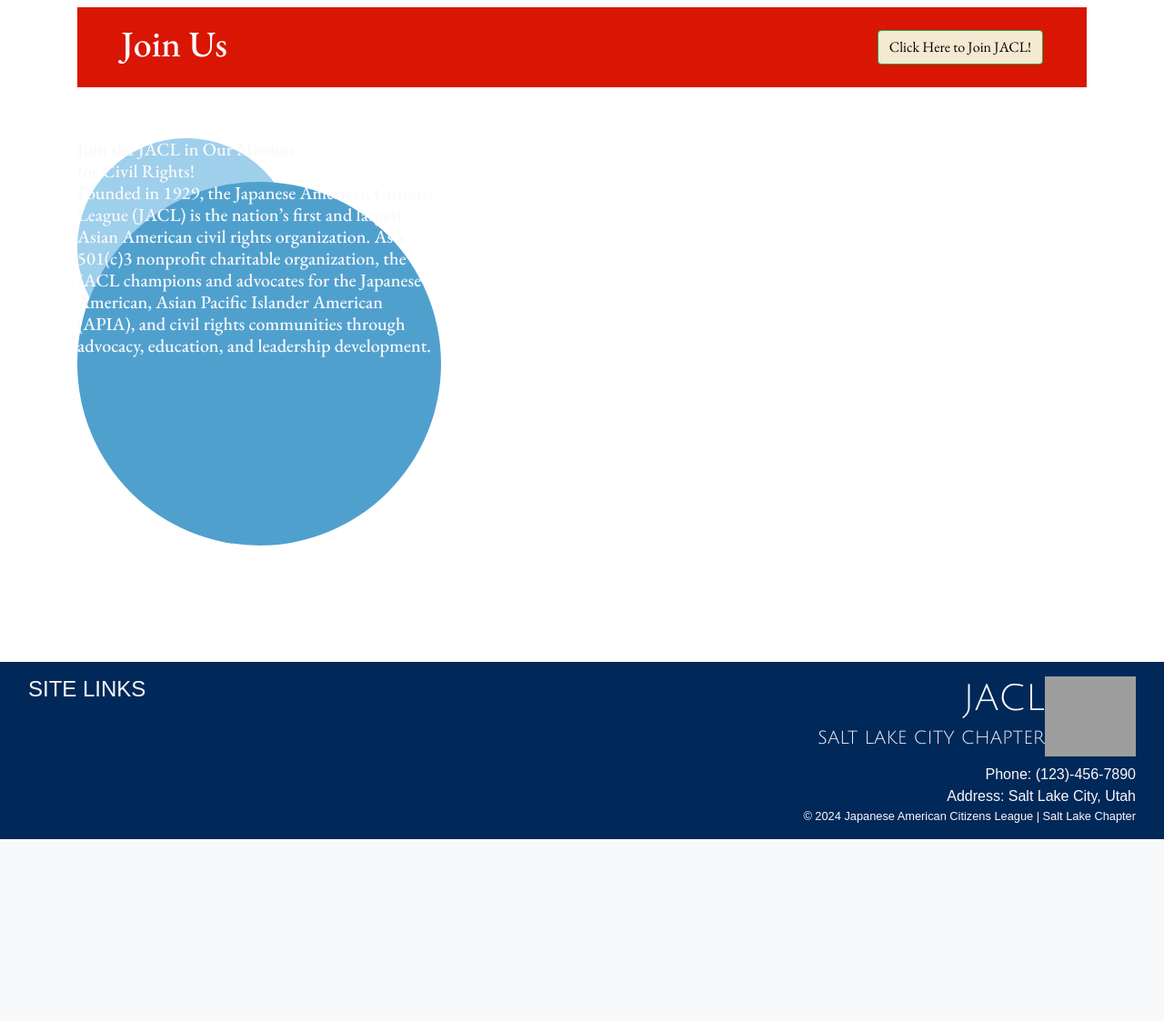
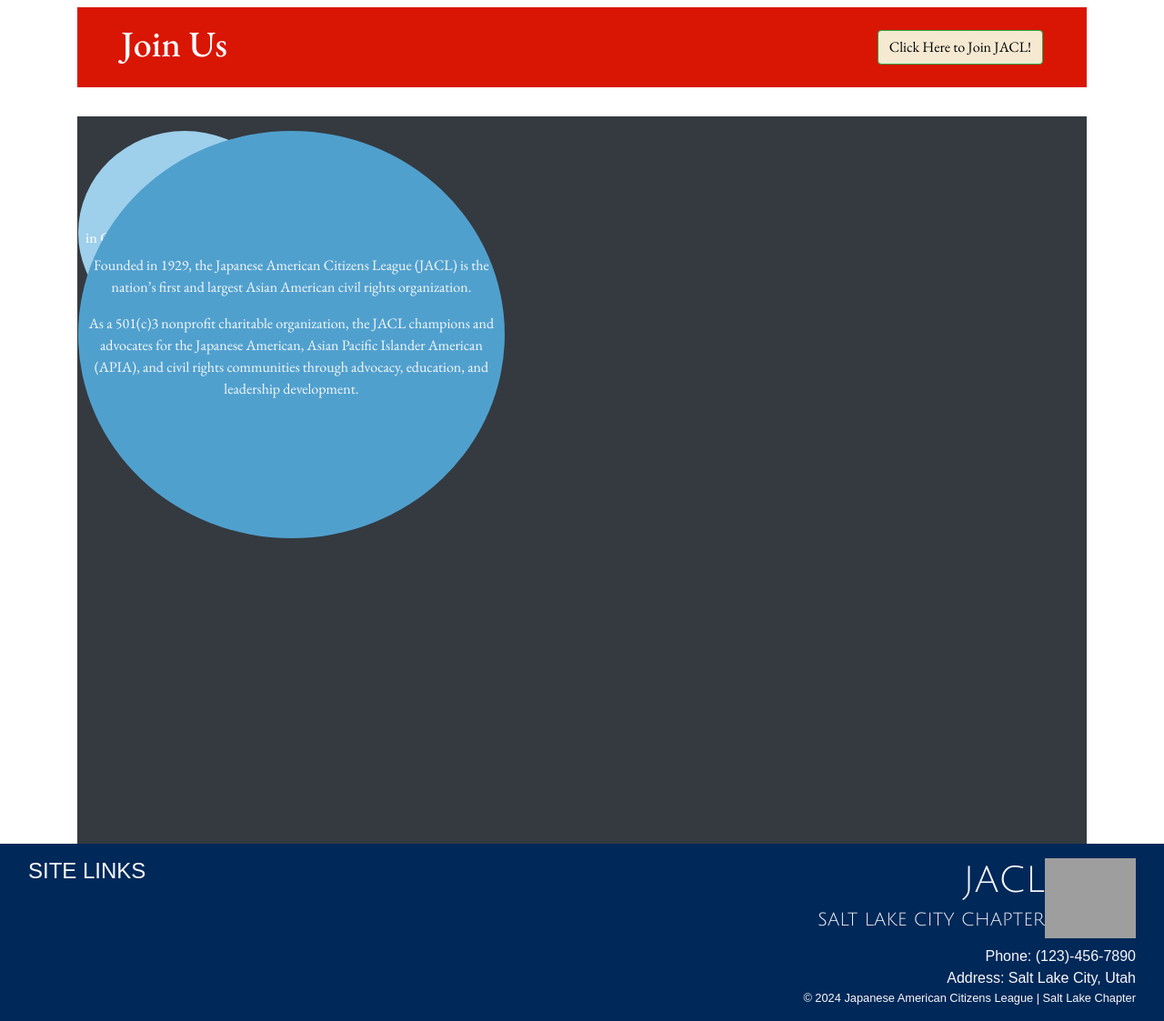
Before and after one commit to cmpt375-2024spring/client-project-jacl, a Django app: template app/templates/app/join.html in a window 1280 px wide. Shown: the part 130-1253 px from the top of the page at 91% size. Before the commit the page ends 1053 px from the top, so only its background shows below. Run offline with Django 5.2, Linux system fonts and the light colour scheme; the template is opened without the code that fills it, so the values that code supplies are empty; some libraries are stand-ins or nearby versions; some web fonts are replaced; grey boxes are pictures that could not be loaded.

Commit message:
added circles that are on top of each other

```diff
--- a/app/templates/app/join.html
+++ b/app/templates/app/join.html
@@ -5,14 +5,14 @@
 {% block content %}
     <style>
         .top-circle {
-            width: 15em;
-            height: 15em;
+            width: 14.6em;
+            height: 14em;
             background-color: #9ecfeb;
         }
 
         .middle-circle {
-            width: 25em;
-            height: 25em;
+            width: 29.3em;
+            height: 28em;
             background-color: #50a0ce;
         }
     </style>
@@ -25,22 +25,26 @@
         </div>
     </div>
     <br>
-    <br>
     <div class="container">
-        <div class="top-circle rounded-circle position-absolute top-100 end-0">
-            <p class="h5 font-family-eb-garamond text-light">Join the JACL in Our Mission for Civil Rights!</p>
+        <div class="position-relative w-auto h-100 p-3 bg-dark">
+            <div class="row position-absolute top-circle rounded-circle top-0 end-0 align-items-center">
+                <div class="flex-column justify-content-center h-auto w-auto p-2">
+                    <p class="h6 font-family-eb-garamond text-light text-center">Join the JACL<br> in Our Mission for Civil Rights!</p>
                 </div>
+
             </div>
-    <br>
-    <br>
-    <div class="container">
-        <div class="middle-circle rounded-circle position-absolute bottom-0 start-100">
-            <p class="h5 font-family-eb-garamond text-light">Founded in 1929, the Japanese American Citizens League (JACL) is the
+            <div class="row middle-circle rounded-circle position-absolute bottom-0 start-0 align-items-center">
+                <div class="flex-column justify-content-center h-auto w-auto p-2">
+                    <p class="h7 font-family-eb-garamond text-light text-center">Founded in 1929, the Japanese American Citizens League (JACL) is the
                         nation’s first and largest Asian American civil rights organization.
+                    </p>
+                    <p class="h7 font-family-eb-garamond text-light text-center">
                         As a 501(c)3 nonprofit charitable organization, the JACL champions and advocates for the
                         Japanese American, Asian Pacific Islander American (APIA), and civil rights communities
                         through advocacy, education, and leadership development.
                     </p>
                 </div>
             </div>
+        </div>
+    </div>
 {% endblock content %}
```
Lines whose indentation alone changed are shown as unchanged.
